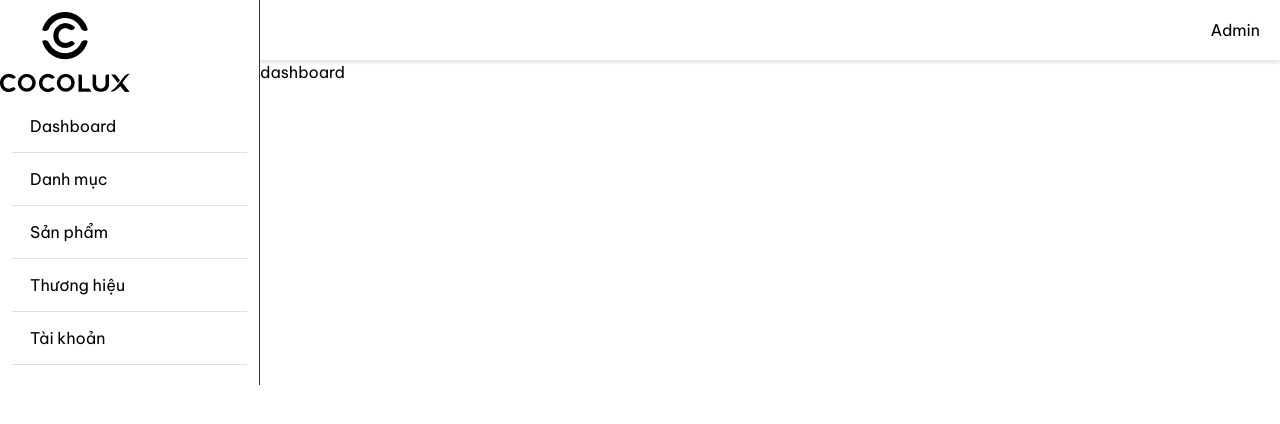
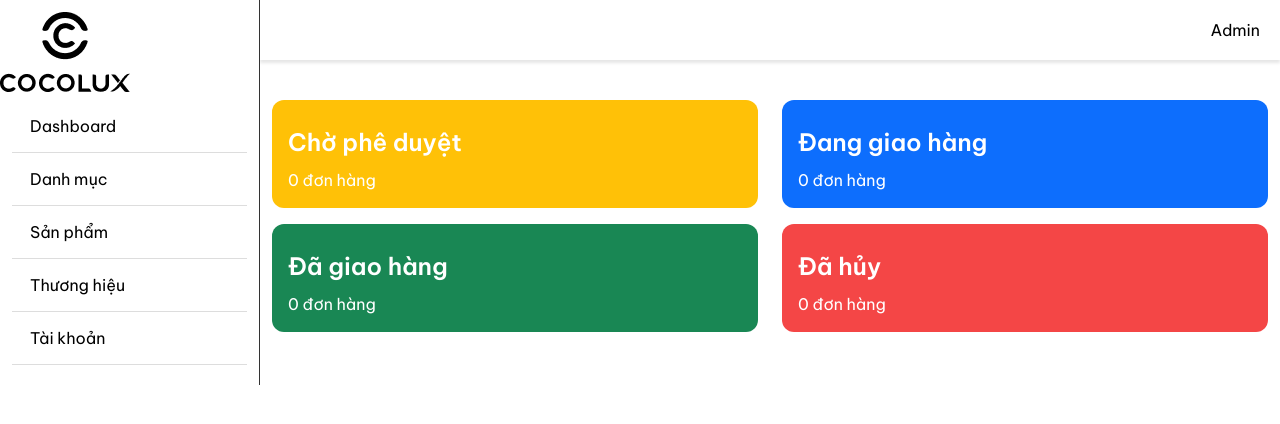
Before and after one commit to iamtuann/my-pham-cocolux, a PHP site: page /my-pham-cocolux/admin/index.php in a window 1280 px wide. Shown: the top 424 px of the page. Run offline with PHP 8.4, Linux system fonts and the light colour scheme; data that the repository does not hold is empty.

Commit message:
dashboard order v1

```diff
--- a/admin/views/dashboard.php
+++ b/admin/views/dashboard.php
@@ -1 +1,80 @@
-<div>dashboard</div>
+<?php
+  $sql="SELECT shipping_status, COUNT(*) AS count FROM `order` GROUP BY shipping_status ORDER BY shipping_status ASC";
+  $result = mysqli_query($connect, $sql);
+  $order_count = [];
+  if (mysqli_num_rows($result) > 0) {
+    while ($row = mysqli_fetch_assoc($result)) {
+      $order_count[] = $row;
+    }
+  }
+?>
+<style>
+  .admin-order-status {
+    padding: 16px;
+    border-radius: 12px;
+    display: block;
+    text-decoration: none;
+    color: #fff;
+    height: 100%;
+  }
+  .order-waiting {
+    background-color: rgb(255,193,7);
+  }
+  .order-delivering {
+    background-color: rgb(13,110,253);
+  }
+  .order-success {
+    background-color: rgb(25,135,84);
+  }
+  .order-reject {
+    background-color: #f44646;
+  }
+  .order-status-title {
+    font-size: 24px;
+    font-weight: 600;
+  }
+</style>
+<div class="container">
+  <div class="row mt-4 gy-3">
+    <div class="col-12 col-md-6">
+      <a href="?page=order-waiting" class="admin-order-status order-waiting">
+        <div class="order-status-title py-2">
+          Chờ phê duyệt
+        </div>
+        <div class="order-number">
+          <?php echo isset($order_count[1]) ? $order_count[1]['count'] : '0' ?> đơn hàng
+        </div>
+      </a>
+    </div>
+    <div class="col-12 col-md-6">
+      <a href="?page=order-delivering" class="admin-order-status order-delivering">
+        <div class="order-status-title py-2">
+          Đang giao hàng
+        </div>
+        <div class="order-number">
+          <?php echo isset($order_count[2]) ? $order_count[2]['count'] : '0' ?> đơn hàng
+        </div>
+      </a>
+    </div>
+    <div class="col-12 col-md-6">
+      <a href="?page=order-success" class="admin-order-status order-success">
+        <div class="order-status-title py-2">
+          Đã giao hàng
+        </div>
+        <div class="order-number">
+          <?php echo isset($order_count[3]) ? $order_count[3]['count'] : '0' ?> đơn hàng
+        </div>
+      </a>
+    </div>
+    <div class="col-12 col-md-6">
+      <a href="?page=order-reject" class="admin-order-status order-reject">
+        <div class="order-status-title py-2">
+          Đã hủy
+        </div>
+        <div class="order-number">
+          <?php echo isset($order_count[0]) ? $order_count[0]['count'] : '0' ?> đơn hàng
+        </div>
+      </a>
+    </div>
+  </div>
+</div>
--- a/admin/views/template.php
+++ b/admin/views/template.php
@@ -29,6 +29,9 @@
     case "user":
       require 'views/user.php';
       break;
+    case "order-waiting":
+      require 'views/order_wait.php';
+      break;
     default:
       require 'views/errors/404.php';
       break;
--- a/layouts/user/header.php
+++ b/layouts/user/header.php
@@ -11,7 +11,7 @@
         </div>
         <div class="header-right">
 
-            <?php echo isset($_SESSION["email"]) ? '<a href="views/login.php" class="log-in">Đăng nhập</a>
+            <?php echo empty($_SESSION["email"]) ? '<a href="views/login.php" class="log-in">Đăng nhập</a>
             <a href="views/signin.php" class="sign-in">Đăng ký</a>' : "<div class='information'>Welcome, ". $_SESSION["name"] ." <div class='menu-content menu-infor'>
             <div class='menu-item'>
                 <a href='?page=info' class='menu-btn'>
```
Also changed, not shown: admin/views/order_wait.php (added, +113 -0 lines).
